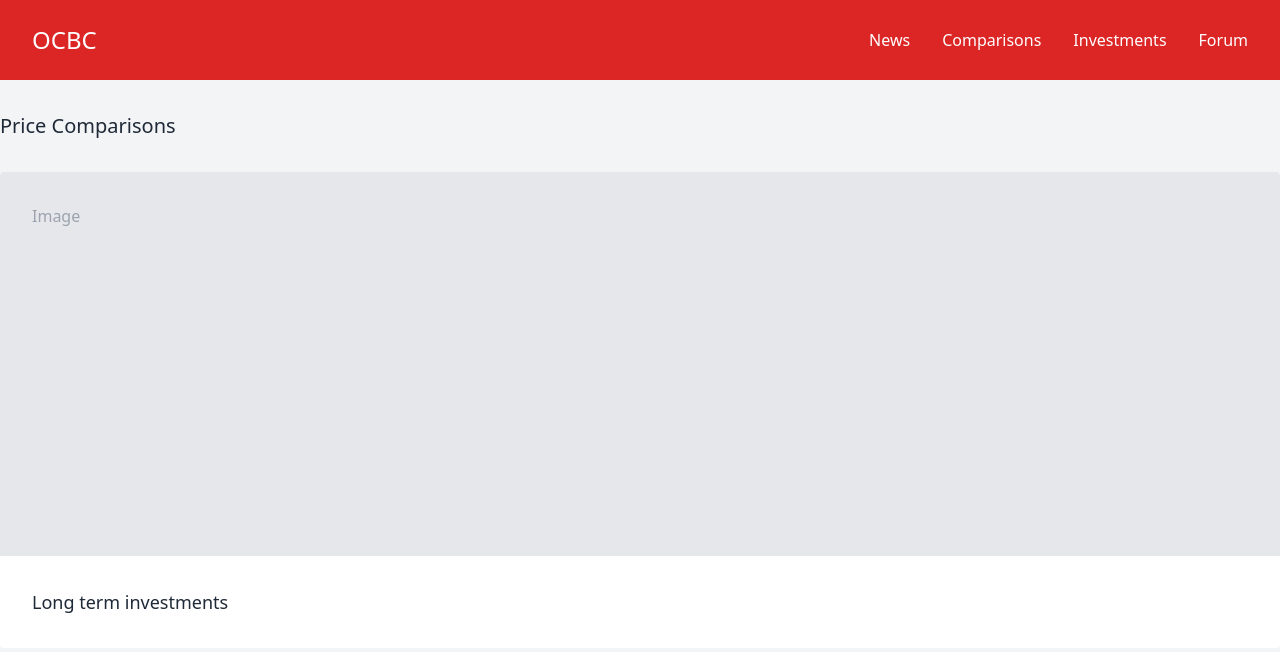
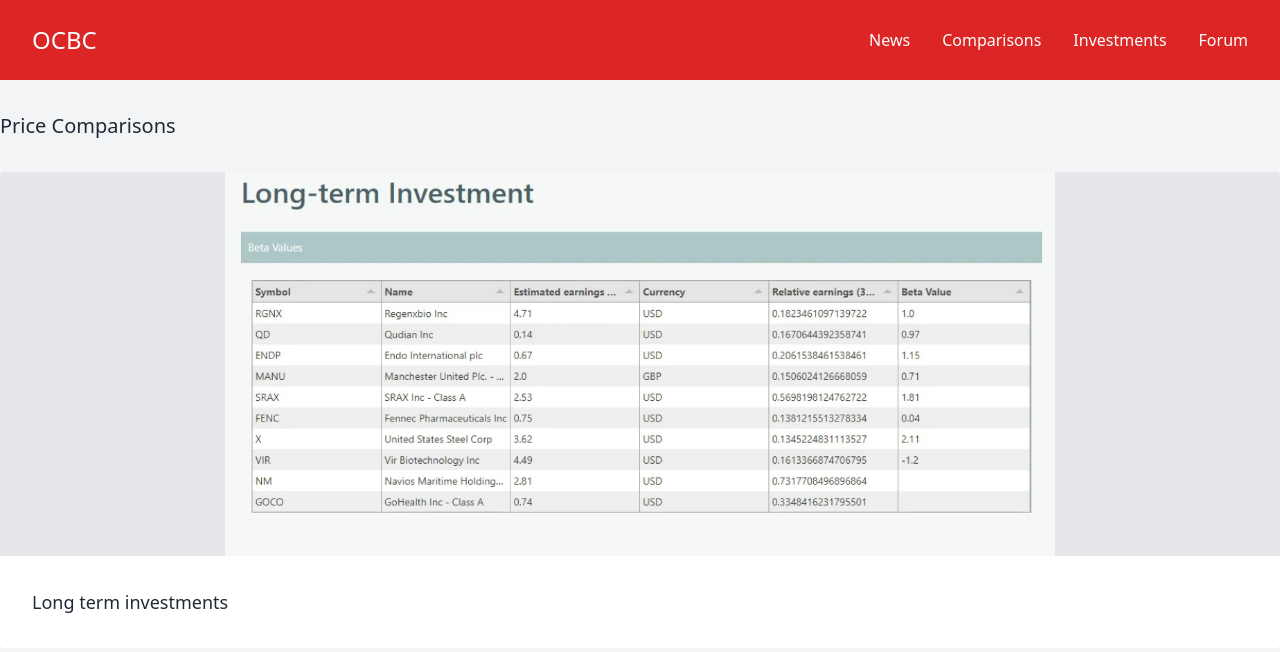
Before and after one commit to sheimoria/stem-ocbc-coding-hackathon, a Next.js app: page /investments in a window 1280 px wide. Shown: the top 652 px of the page. Built offline with nearby package versions, Linux system fonts and the light colour scheme.

Commit message:
Update investments.tsx

```diff
--- a/src/pages/investments.tsx
+++ b/src/pages/investments.tsx
@@ -1,6 +1,6 @@
 import Head from "next/head";
 import Header from "components/Header";
-
+import Image from "next/image";
 import type { NextPage } from "next";
 
 const data = [
@@ -22,8 +22,13 @@
               key={article.title}
               className="rounded flex flex-col flex-1 bg-white overflow-hidden"
             >
-              <div className="w-full h-96 bg-gray-200 p-8 text-gray-400 justify-center items-center">
-                Image
+              <div className="relative w-full h-96 bg-gray-200 p-8 text-gray-400 justify-center items-center">
+                <Image
+                  src={article.image}
+                  alt={article.image}
+                  layout="fill"
+                  objectFit="contain"
+                />
               </div>
               <div className="p-8">
                 <h3>{article.title}</h3>
```
